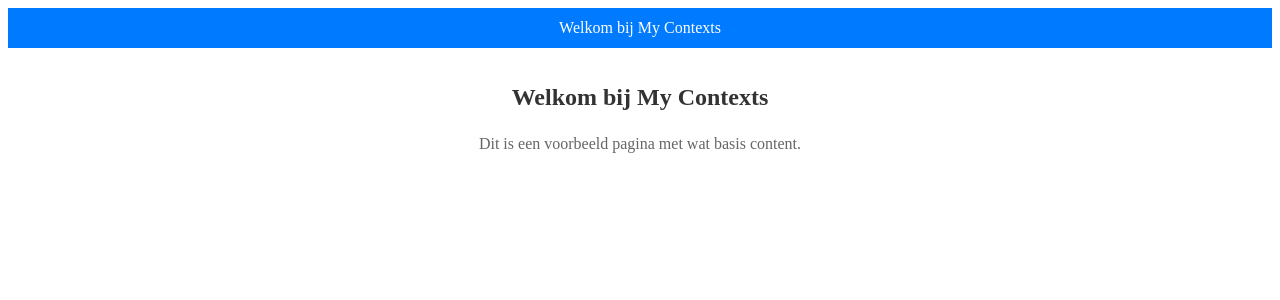
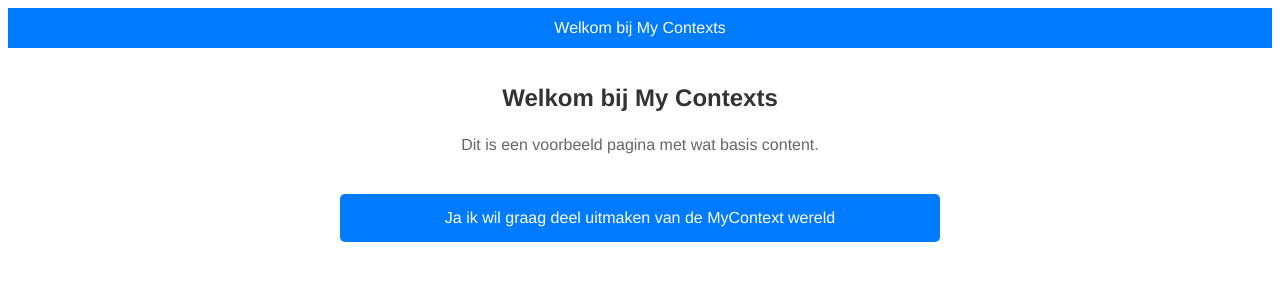
Before and after one commit to joopringelberg/my_context_intro, a React (Vite) app: page / in a window 1280 px wide. Shown: the top 300 px of the page. Built offline with nearby package versions, Linux system fonts and the light colour scheme.

Commit message:
Nog een keer

```diff
--- a/src/App.jsx
+++ b/src/App.jsx
@@ -11,6 +11,9 @@ function App() {
       <Container className="main-content">
         <h1>Welkom bij My Contexts</h1>
         <p>Dit is een voorbeeld pagina met wat basis content.</p>
+        <button className="wide-button">
+          Ja ik wil graag deel uitmaken van de MyContext wereld
+        </button>
       </Container>
     </>
   );
--- a/src/styles.css
+++ b/src/styles.css
@@ -1,3 +1,8 @@
+/* Global font styling */
+body {
+  font-family: Helvetica, Arial, sans-serif;
+}
+
 /* Layout */
 .top-panel {
   height: 40px;
@@ -11,6 +16,7 @@
 .panel-text {
   color: white;
   font-size: 16px;
+  font-family: Helvetica, Arial, sans-serif;
 }
 
 .main-content {
@@ -30,3 +36,21 @@ p {
   line-height: 1.6;
   font-size: 16px;
 }
+
+.wide-button {
+  width: 100%;
+  max-width: 600px;
+  padding: 15px 30px;
+  background-color: #007bff;
+  color: white;
+  border: none;
+  border-radius: 5px;
+  font-size: 16px;
+  cursor: pointer;
+  margin-top: 20px;
+  font-family: Helvetica, Arial, sans-serif;
+}
+
+.wide-button:hover {
+  background-color: #0056b3;
+}
```
Also changed, not shown: src/App.css (deleted).
